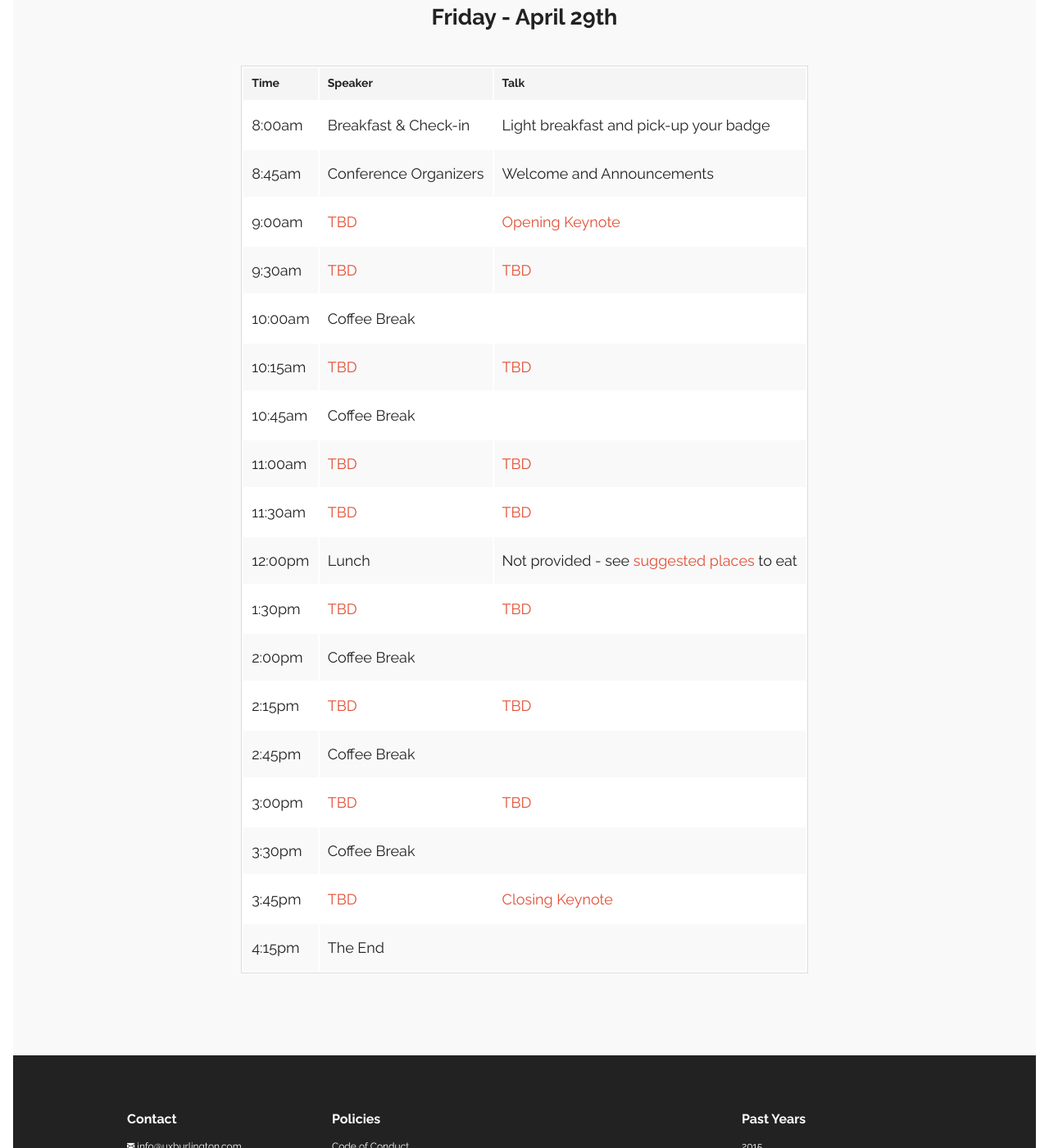
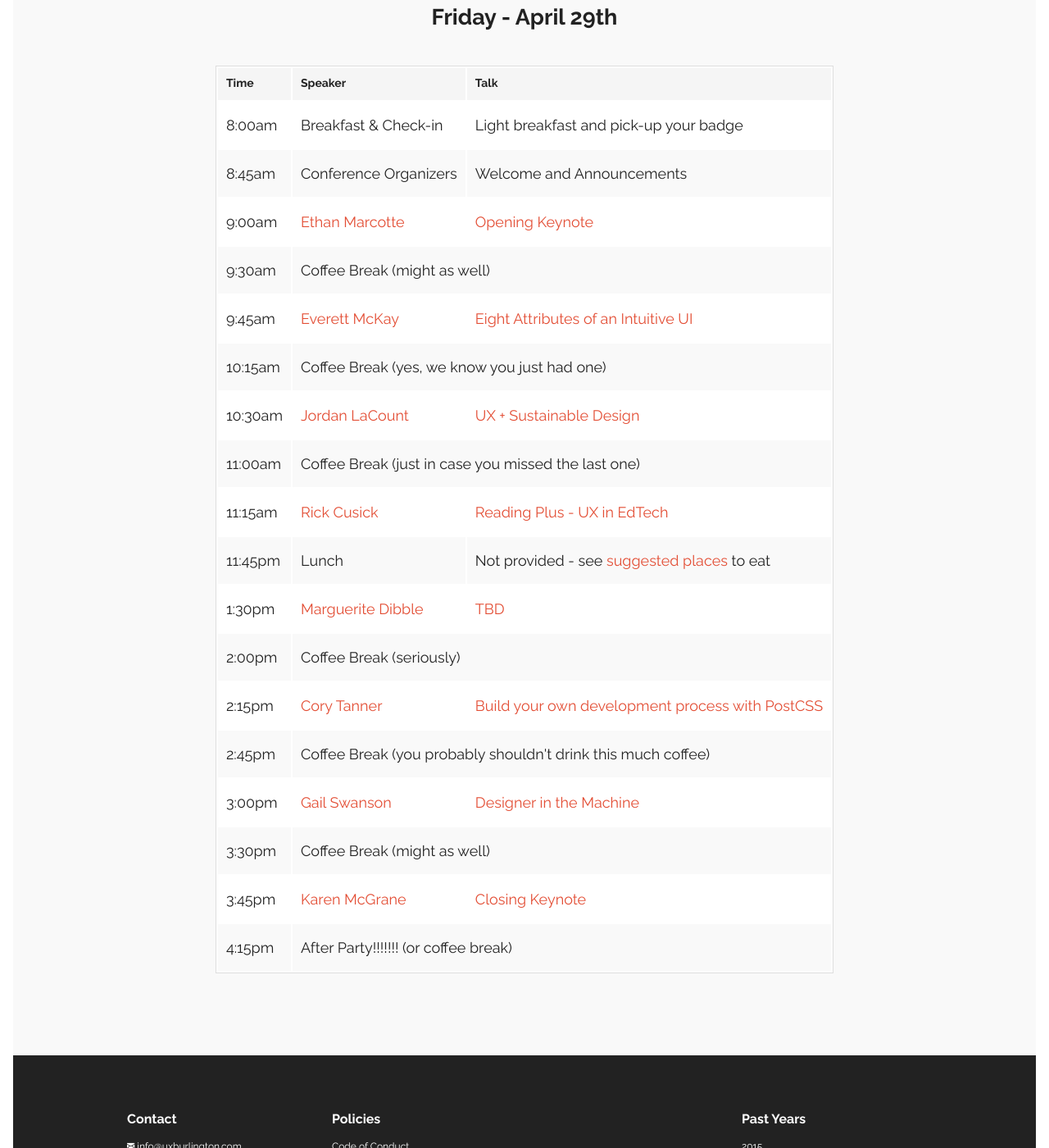
Before and after one commit to AgilionApps/ux-burlington-2017, a Jekyll site: the page built from schedule/index.html, in a window 1280 px wide and 1400 px high, scrolled down 226 px. Shown: the whole window at 82% size. Built offline with Jekyll 4.4.1, drawn with Linux system fonts in a browser that asks for light colours; some web fonts are replaced; comment, search, counter and statistics services are not loaded.

Commit message:
Adds schedule

```diff
--- a/_includes/global-nav.html
+++ b/_includes/global-nav.html
@@ -13,6 +13,7 @@
     <ul>
       <li><a href='/'>Home</a></li>
       <li><a href='/#speakers'>Speakers</a></li>
+      <li><a href='/schedule'>Schedule</a></li>
       <li><a href='/location'>Location &amp; Venue</a></li>
       <li><a href='/sponsors'>Sponsors</a></li>
       <li><a href='https://ti.to/ux-burlington/2016'>Buy Tickets!</a></li>
--- a/schedule/index.html
+++ b/schedule/index.html
@@ -31,77 +31,76 @@ meta_keywords:
         </tr>
         <tr>
           <td>9:00am</td>
-          <td><a href="">TBD</a></td>
-          <td><a href="{% post_url /speakers/2015-12-28-marguerite %}">Opening Keynote</a></td>
+          <td><a href="https://twitter.com/beep">Ethan Marcotte</a></td>
+          <td><a href="{% post_url /speakers/2015-12-28-ethan %}">Opening Keynote</a></td>
         </tr>
         <tr>
           <td>9:30am</td>
-          <td><a href="">TBD</a></td>
-          <td><a href="{% post_url /speakers/2015-12-28-marguerite %}">TBD</a></td>
+          <td colspan=2>Coffee Break (might as well)</td>
         </tr>
         <tr>
-          <td>10:00am</td>
-          <td colspan=2>Coffee Break</td>
+          <td>9:45am</td>
+          <td><a href="https://twitter.com/uxdesignedge">Everett McKay</a></td>
+          <td><a href="{% post_url /speakers/2015-12-28-everett %}">Eight Attributes of an Intuitive UI</a></td>
         </tr>
         <tr>
           <td>10:15am</td>
-          <td><a href="">TBD</a></td>
-          <td><a href="{% post_url /speakers/2015-12-28-marguerite %}">TBD</a></td>
+          <td colspan=2>Coffee Break (yes, we know you just had one)</td>
         </tr>
         <tr>
-          <td>10:45am</td>
-          <td colspan=2>Coffee Break</td>
+          <td>10:30am</td>
+          <td><a href="https://twitter.com/ver_modern">Jordan LaCount</a></td>
+          <td><a href="{% post_url /speakers/2015-12-28-jordan %}">UX + Sustainable Design</a></td>
         </tr>
         <tr>
           <td>11:00am</td>
-          <td><a href="">TBD</a></td>
-          <td><a href="{% post_url /speakers/2015-12-28-marguerite %}">TBD</a></td>
+          <td colspan=2>Coffee Break (just in case you missed the last one)</td>
         </tr>
         <tr>
-          <td>11:30am</td>
-          <td><a href="">TBD</a></td>
-          <td><a href="{% post_url /speakers/2015-12-28-marguerite %}">TBD</a></td>
+          <td>11:15am</td>
+          <td><a href="https://twitter.com/rickcusick">Rick Cusick</a></td>
+          <td><a href="{% post_url /speakers/2015-12-28-rick %}">Reading Plus - UX in EdTech</a></td>
         </tr>
         <tr>
-          <td>12:00pm</td>
+          <td>11:45pm</td>
           <td>Lunch</td>
           <td>Not provided - see <a href="/location/#where-to-eat-section">suggested places</a> to eat</td>
         </tr>
         <tr>
           <td>1:30pm</td>
-          <td><a href="">TBD</a></td>
+          <td><a href="https://twitter.com/Marguerite0214">Marguerite Dibble</a></td>
           <td><a href="{% post_url /speakers/2015-12-28-marguerite %}">TBD</a></td>
         </tr>
         <tr>
           <td>2:00pm</td>
-          <td colspan=2>Coffee Break</td>
+          <td colspan=2>Coffee Break (seriously)</td>
         </tr>
         <tr>
           <td>2:15pm</td>
-          <td><a href="">TBD</a></td>
-          <td><a href="{% post_url /speakers/2015-12-28-marguerite %}">TBD</a></td>
+          <td><a href="https://twitter.com/ctannerweb">Cory Tanner</a></td>
+          <td><a href="{% post_url /speakers/2015-12-28-cory %}">Build your own development process with PostCSS</a></td>
         </tr>
         <tr>
           <td>2:45pm</td>
-          <td colspan=2>Coffee Break</td>
+          <td colspan=2>Coffee Break (you probably shouldn't drink this much coffee)</td>
         </tr>
         <tr>
           <td>3:00pm</td>
-          <td><a href="">TBD</a></td>
-          <td><a href="{% post_url /speakers/2015-12-28-marguerite %}">TBD</a></td>
+          <td><a href="https://twitter.com/practicallyux">Gail Swanson</a></td>
+          <td><a href="{% post_url /speakers/2015-12-28-gail %}">Designer in the Machine</a></td>
         </tr>
         <tr>
           <td>3:30pm</td>
-          <td colspan=2>Coffee Break</td>
+          <td colspan=2>Coffee Break (might as well)</td>
         </tr>
         <tr>
           <td>3:45pm</td>
-          <td><a href="">TBD</a></td>
-          <td><a href="{% post_url /speakers/2015-12-28-marguerite %}">Closing Keynote</a></td>
+          <td><a href="https://twitter.com/karenmcgrane">Karen McGrane</a></td>
+          <td><a href="{% post_url /speakers/2015-12-28-karen %}">Closing Keynote</a></td>
         </tr>
         <tr>
           <td>4:15pm</td>
-          <td colspan=2>The End</td>
+          <td colspan=2>After Party!!!!!!! (or coffee break)</td>
         </tr>
       </tbody>
     </table>
```
